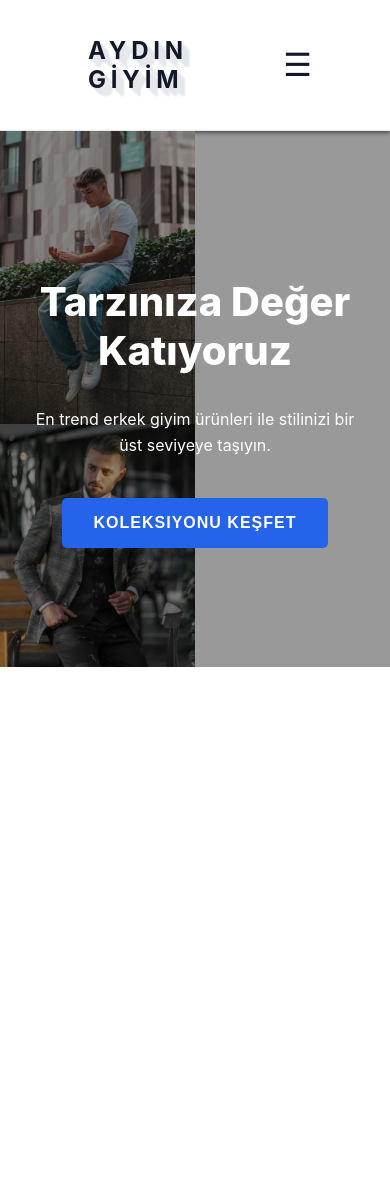
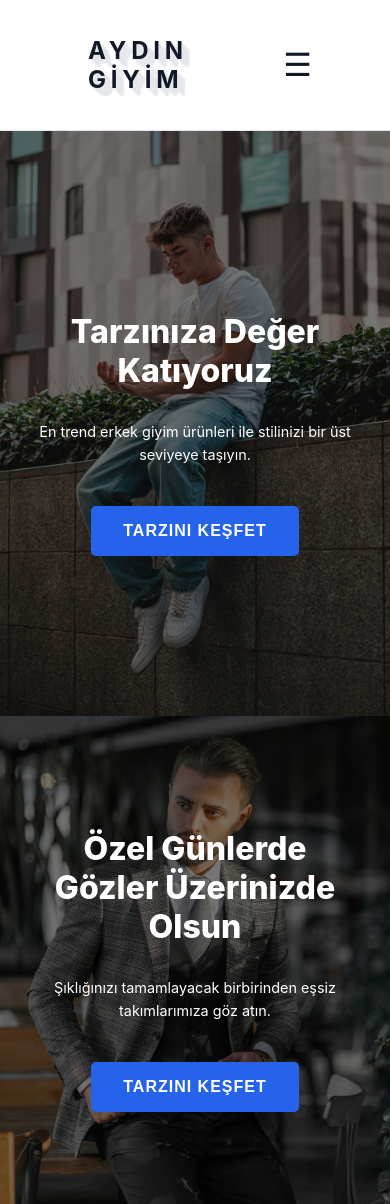
Before and after one commit to ayagiz1/aydin-giyim, a React (Create React App) app: page / in a window 390 px wide. Before the commit the page ends 844 px from the top, so only its background shows below. Built offline with nearby package versions, Linux system fonts and the light colour scheme.

Commit message:
fix: mobil gorunumde gorsel hatalar duzeltildi.
-Site gorunumuyle alakali kucuk degisiklikler yapildi.
-UI, kullanicin kolayca kavrayabilecegi sekilde gelistirildi.

```diff
--- a/src/components/Hero.css
+++ b/src/components/Hero.css
@@ -1,39 +1,34 @@
+/*--------------------------- HERO-CONTAINER ----------------------------*/
 .hero-container {
     display: flex;
-    /* İçindeki iki resmi yan yana getirecek */
+    min-height: 80vh;
+}
+
+
+
+/*--------------------------- HERO-PANEL ----------------------------*/
+.hero-panel {
+    flex: 1;
     position: relative;
-    /* Yazı içeriğini üzerine konumlandırmak için */
-    color: white;
-    /* ARTIK SABİT BİR YÜKSEKLİK VERMİYORUZ, KENDİSİ BÜYÜYECEK */
+    overflow: hidden;
+    background-color: #222; /* Resim yüklenemezse diye koyu arkaplan */
 }
 
 .hero-image {
-    width: 50%;
-    /* Her bir resim alanın yarısını kaplasın */
-    height: auto;
-    /* Resmin en-boy oranını korumasını sağlar */
+    display: block;
+    width: 100%;
+    height: 100%;
     object-fit: cover;
-    /* Resim, kendi alanını taşmadan, oranını koruyarak doldursun */
+    transition: transform 0.5s ease;
 }
 
-/* YENİ OLUŞTURULAN RESİM DIV'LERİ İÇİN GENEL STİL */
-.hero-bg-image {
-    flex: 1;
-    /* Her birinin mevcut alanın yarısını kaplamasını sağlar (width: 50% gibi) */
-    background-size: cover;
-    /* RESMİN ORANINI KORU, GERİLMEDEN ALANI KAPLA */
-    background-position: center;
-    /* Resmin merkezini odak noktası al */
-    transition: transform 0.5s ease;
-    /* Üzerine gelince efekt için */
-}
-
-/* Üzerine gelince resimlere hafif bir zoom efekti */
-.hero-bg-image:hover {
+.hero-panel:hover .hero-image {
     transform: scale(1.05);
 }
 
-/* YAZI İÇERİĞİ STİLLERİ */
+
+
+/*--------------------------- HERO-CONTENT ----------------------------*/
 .hero-content {
     position: absolute;
     top: 0;
@@ -46,24 +41,35 @@
     justify-content: center;
     align-items: center;
     text-align: center;
-    background-color: rgba(0, 0, 0, 0.4);
     padding: 2rem;
+    color: white;
+    background-color: rgba(0, 0, 0, 0.5);
+    opacity: 0;
+    transition: opacity 0.5s ease;
+}
+
+.hero-panel:hover .hero-content {
+    opacity: 1;
 }
 
 
-/* Başlık, alt başlık ve buton stilleri aynı kalabilir */
+
+/*--------------------------- HERO-TITLE, SUBTITLE ----------------------------*/
 .hero-title {
-    font-size: 3.5rem;
+    font-size: 2.5rem;
     font-weight: 800;
     margin-bottom: 1rem;
 }
 
 .hero-subtitle {
-    font-size: 1.25rem;
+    font-size: 1.1rem;
     margin-bottom: 2.5rem;
     line-height: 1.6;
 }
 
+
+
+/*--------------------------- HERO-BUTTON ----------------------------*/
 .hero-button {
     font-size: 1rem;
     font-weight: bold;
@@ -83,18 +89,23 @@
     box-shadow: 0 6px 20px rgba(0, 0, 0, 0.2);
 }
 
-/* MOBİL UYUMLULUK */
+
+
+/*--------------------------- MEDIA QUERIES ----------------------------*/
 @media (max-width: 768px) {
     .hero-container {
-        /* Mobilde resimleri alt alta getirelim */
         flex-direction: column;
     }
 
+    .hero-content {
+        opacity: 1;
+    }
+
     .hero-title {
-        font-size: 2.5rem;
+        font-size: 2rem;
     }
 
     .hero-subtitle {
-        font-size: 1rem;
+        font-size: 0.9rem;
     }
 }
--- a/src/components/Hero.js
+++ b/src/components/Hero.js
@@ -7,15 +7,26 @@ import heroImageFormal from '../assets/hero-formal.jpg';
 const Hero = () => {
     return (
         <div className="hero-container">
-            <img src={heroImageCasual} alt="Gündelik erkek giyim tarzı" className="hero-image" />
+            <div className='hero-panel'>
+                <img src={heroImageCasual} alt="Gündelik erkek giyim tarzı" className="hero-image" />
+                <div className="hero-content">
+                    <h1 className="hero-title">Tarzınıza Değer Katıyoruz</h1>
+                    <p className="hero-subtitle">
+                        En trend erkek giyim ürünleri ile stilinizi bir üst seviyeye taşıyın.
+                    </p>
+                    <button className="hero-button">Tarzını Keşfet</button>
+                </div>
+            </div>
+
+            <div className='hero-panel'>
             <img src={heroImageFormal} alt="Resmi erkek giyim tarzı" className="hero-image" />
-
-            <div className="hero-content">
-                <h1 className="hero-title">Tarzınıza Değer Katıyoruz</h1>
-                <p className="hero-subtitle">
-                    En trend erkek giyim ürünleri ile stilinizi bir üst seviyeye taşıyın.
-                </p>
-                <button className="hero-button">Koleksiyonu Keşfet</button>
+                <div className="hero-content">
+                    <h1 className='hero-title'>Özel Günlerde Gözler Üzerinizde Olsun</h1>
+                    <p className='hero-subtitle'>
+                        Şıklığınızı tamamlayacak birbirinden eşsiz takımlarımıza göz atın.
+                    </p>
+                    <button className="hero-button">Tarzını Keşfet</button>
+                </div>
             </div>
         </div>
     );
```
